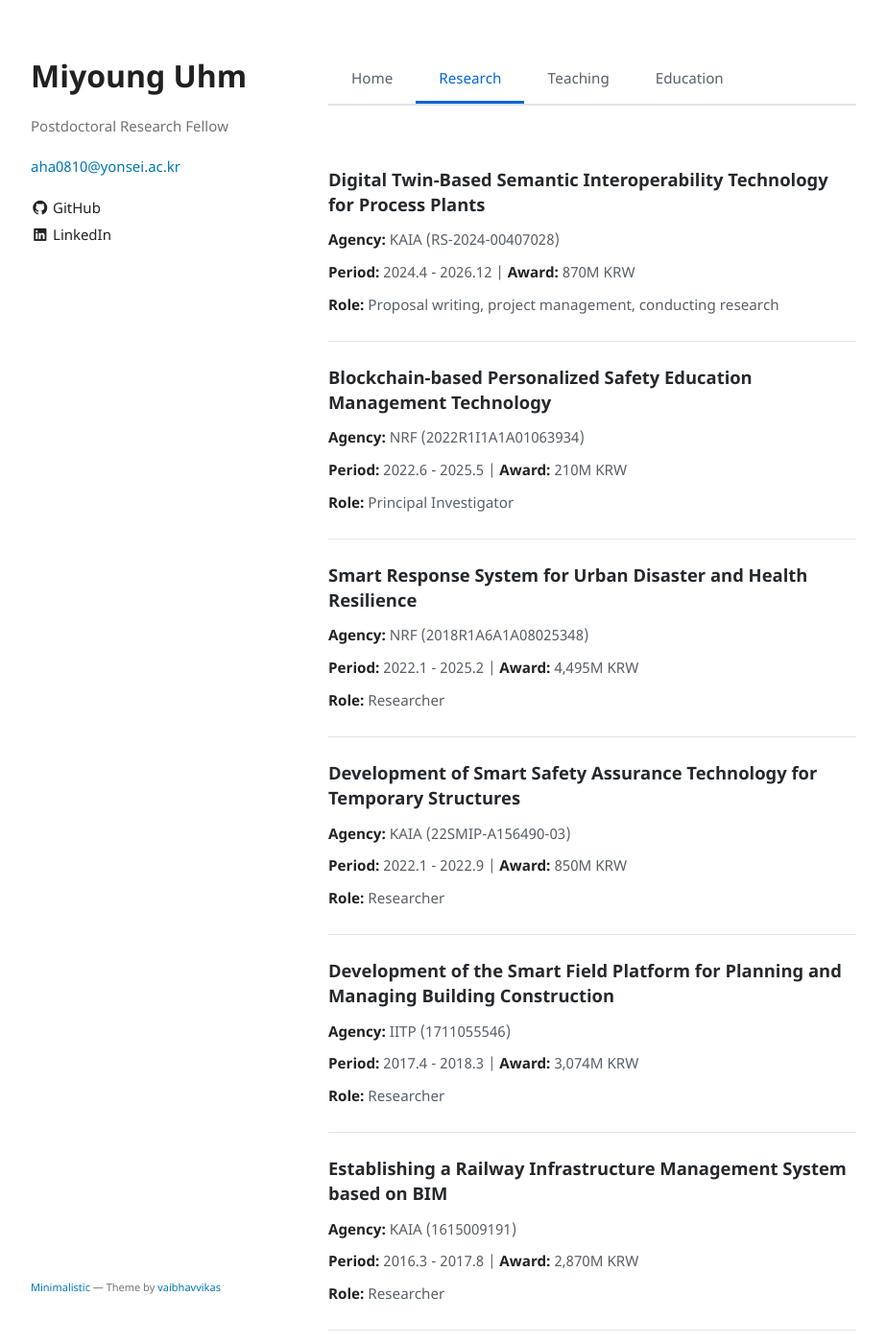
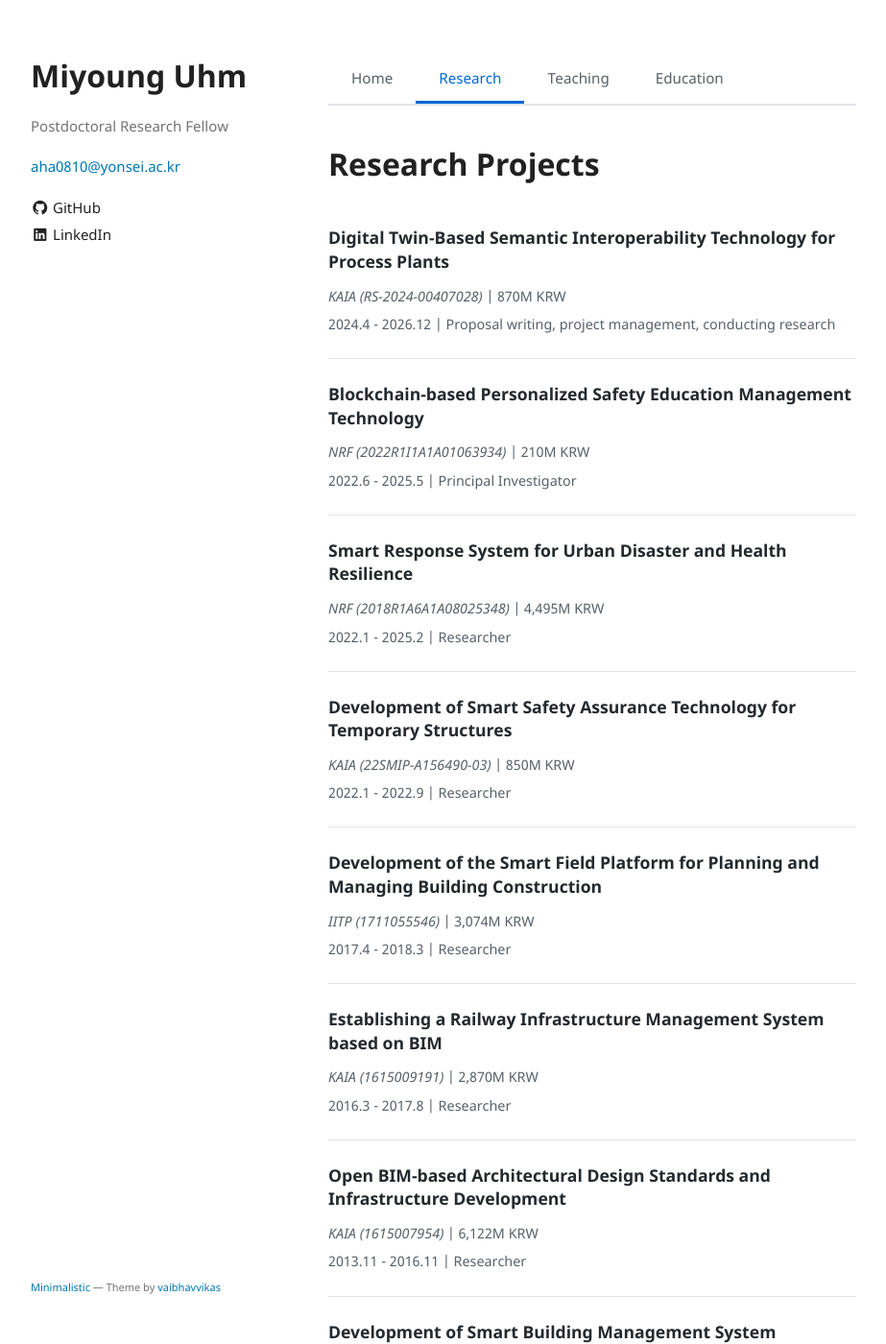
Before and after one commit to aha-251226/home, a Jekyll site: the page built from research.md, in a window 1280 px wide and 1400 px high. Shown: the whole window at 96% size, without its empty margins (178-1101 px from the left). Built offline with Jekyll 4.4.1, drawn with Linux system fonts in a browser that asks for light colours; some of the changed text lies outside the part shown.

Commit message:
Simplify research page formatting

```diff
--- a/research.md
+++ b/research.md
@@ -40,16 +40,16 @@ layout: default
 
 .content-item h3 {
   margin: 0 0 0.75rem 0;
-  font-size: 1.15rem;
+  font-size: 1.1rem;
   font-weight: 600;
   color: #24292e;
   line-height: 1.4;
 }
 
 .content-item p {
-  margin: 0.5rem 0;
-  line-height: 1.7;
-  font-size: 0.95rem;
+  margin: 0.4rem 0;
+  line-height: 1.6;
+  font-size: 0.9rem;
   color: #586069;
 }
 
@@ -65,127 +65,114 @@ layout: default
   <a href="./education.html" class="tab-link">Education</a>
 </div>
 
+# Research Projects
 
 <div class="content-item">
   <h3>Digital Twin-Based Semantic Interoperability Technology for Process Plants</h3>
-  <p><strong>Agency:</strong> KAIA (RS-2024-00407028)</p>
-  <p><strong>Period:</strong> 2024.4 - 2026.12 | <strong>Award:</strong> 870M KRW</p>
-  <p><strong>Role:</strong> Proposal writing, project management, conducting research</p>
+  <p><em>KAIA (RS-2024-00407028)</em> | 870M KRW</p>
+  <p>2024.4 - 2026.12 | Proposal writing, project management, conducting research</p>
 </div>
 
 <div class="content-item">
   <h3>Blockchain-based Personalized Safety Education Management Technology</h3>
-  <p><strong>Agency:</strong> NRF (2022R1I1A1A01063934)</p>
-  <p><strong>Period:</strong> 2022.6 - 2025.5 | <strong>Award:</strong> 210M KRW</p>
-  <p><strong>Role:</strong> Principal Investigator</p>
+  <p><em>NRF (2022R1I1A1A01063934)</em> | 210M KRW</p>
+  <p>2022.6 - 2025.5 | Principal Investigator</p>
 </div>
 
 <div class="content-item">
   <h3>Smart Response System for Urban Disaster and Health Resilience</h3>
-  <p><strong>Agency:</strong> NRF (2018R1A6A1A08025348)</p>
-  <p><strong>Period:</strong> 2022.1 - 2025.2 | <strong>Award:</strong> 4,495M KRW</p>
-  <p><strong>Role:</strong> Researcher</p>
+  <p><em>NRF (2018R1A6A1A08025348)</em> | 4,495M KRW</p>
+  <p>2022.1 - 2025.2 | Researcher</p>
 </div>
 
 <div class="content-item">
   <h3>Development of Smart Safety Assurance Technology for Temporary Structures</h3>
-  <p><strong>Agency:</strong> KAIA (22SMIP-A156490-03)</p>
-  <p><strong>Period:</strong> 2022.1 - 2022.9 | <strong>Award:</strong> 850M KRW</p>
-  <p><strong>Role:</strong> Researcher</p>
+  <p><em>KAIA (22SMIP-A156490-03)</em> | 850M KRW</p>
+  <p>2022.1 - 2022.9 | Researcher</p>
 </div>
 
 <div class="content-item">
   <h3>Development of the Smart Field Platform for Planning and Managing Building Construction</h3>
-  <p><strong>Agency:</strong> IITP (1711055546)</p>
-  <p><strong>Period:</strong> 2017.4 - 2018.3 | <strong>Award:</strong> 3,074M KRW</p>
-  <p><strong>Role:</strong> Researcher</p>
+  <p><em>IITP (1711055546)</em> | 3,074M KRW</p>
+  <p>2017.4 - 2018.3 | Researcher</p>
 </div>
 
 <div class="content-item">
   <h3>Establishing a Railway Infrastructure Management System based on BIM</h3>
-  <p><strong>Agency:</strong> KAIA (1615009191)</p>
-  <p><strong>Period:</strong> 2016.3 - 2017.8 | <strong>Award:</strong> 2,870M KRW</p>
-  <p><strong>Role:</strong> Researcher</p>
+  <p><em>KAIA (1615009191)</em> | 2,870M KRW</p>
+  <p>2016.3 - 2017.8 | Researcher</p>
 </div>
 
 <div class="content-item">
   <h3>Open BIM-based Architectural Design Standards and Infrastructure Development</h3>
-  <p><strong>Agency:</strong> KAIA (1615007954)</p>
-  <p><strong>Period:</strong> 2013.11 - 2016.11 | <strong>Award:</strong> 6,122M KRW</p>
-  <p><strong>Role:</strong> Researcher</p>
+  <p><em>KAIA (1615007954)</em> | 6,122M KRW</p>
+  <p>2013.11 - 2016.11 | Researcher</p>
 </div>
 
 <div class="content-item">
   <h3>Development of Smart Building Management System</h3>
-  <p><strong>Agency:</strong> IITP (1711014040)</p>
-  <p><strong>Period:</strong> 2010.6 - 2015.12 | <strong>Award:</strong> 5,291M KRW</p>
-  <p><strong>Role:</strong> Researcher</p>
+  <p><em>IITP (1711014040)</em> | 5,291M KRW</p>
+  <p>2010.6 - 2015.12 | Researcher</p>
 </div>
 
 # Professional Experience
 
 <div class="content-item">
   <h3>Postdoctoral Researcher</h3>
-  <p><strong>Institution:</strong> Yonsei University, Department of Architecture</p>
-  <p><strong>Period:</strong> 2024.1 - 2025.12 | <strong>Supervisor:</strong> Dr. Ghang Lee</p>
+  <p>Yonsei University, Department of Architecture</p>
+  <p>2024.1 - 2025.12 | Supervisor: Dr. Ghang Lee</p>
 </div>
 
 <div class="content-item">
   <h3>Visiting Scholar</h3>
-  <p><strong>Institution:</strong> Texas A&M University, Department of Construction Science</p>
-  <p><strong>Period:</strong> 2025.1 - 2025.7 | <strong>Supervisor:</strong> Dr. David H. Jeong</p>
+  <p>Texas A&M University, Department of Construction Science</p>
+  <p>2025.1 - 2025.7 | Supervisor: Dr. David H. Jeong</p>
 </div>
 
 <div class="content-item">
   <h3>Research Professor</h3>
-  <p><strong>Institution:</strong> Yonsei University, School of Civil and Environmental Engineering</p>
-  <p><strong>Period:</strong> 2022.2 - 2024.2 | <strong>Supervisor:</strong> Dr. Sangseom Jeong</p>
+  <p>Yonsei University, School of Civil and Environmental Engineering</p>
+  <p>2022.2 - 2024.2 | Supervisor: Dr. Sangseom Jeong</p>
 </div>
 
 <div class="content-item">
   <h3>General Manager, Digital Transformation Department</h3>
-  <p><strong>Company:</strong> HANMI Global</p>
-  <p><strong>Period:</strong> 2021.6 - 2022.11</p>
-  <p>Led startup support programs and digital twin implementation projects</p>
+  <p>HANMI Global</p>
+  <p>2021.6 - 2022.11 | Led startup support programs and digital twin implementation projects</p>
 </div>
 
 <div class="content-item">
   <h3>Founder</h3>
-  <p><strong>Company:</strong> THEHADA (Startup)</p>
-  <p><strong>Period:</strong> 2018.1 - 2020.8</p>
-  <p>Developed wearable safety equipment and interior simulation mobile app</p>
+  <p>THEHADA (Startup)</p>
+  <p>2018.1 - 2020.8 | Developed wearable safety equipment and interior simulation mobile app</p>
 </div>
 
 <div class="content-item">
   <h3>Ph.D. Student Researcher</h3>
-  <p><strong>Institution:</strong> Yonsei University, Smart Space Research Institute</p>
-  <p><strong>Period:</strong> 2012.3 - 2017.8 | <strong>Supervisor:</strong> Dr. Ghang Lee</p>
+  <p>Yonsei University, Smart Space Research Institute</p>
+  <p>2012.3 - 2017.8 | Supervisor: Dr. Ghang Lee</p>
 </div>
 
 <div class="content-item">
   <h3>General Manager</h3>
-  <p><strong>Company:</strong> JUNGLIM, Project Planning & Management</p>
-  <p><strong>Period:</strong> 2009.7 - 2011.8</p>
-  <p>Managed KDI feasibility studies and port authority projects</p>
+  <p>JUNGLIM, Project Planning & Management</p>
+  <p>2009.7 - 2011.8 | Managed KDI feasibility studies and port authority projects</p>
 </div>
 
 <div class="content-item">
   <h3>Senior Manager</h3>
-  <p><strong>Company:</strong> BNP Planning, Construction Business Team</p>
-  <p><strong>Period:</strong> 2008.10 - 2009.7</p>
-  <p>BTL model planning and consulting for public infrastructure</p>
+  <p>BNP Planning, Construction Business Team</p>
+  <p>2008.10 - 2009.7 | BTL model planning and consulting for public infrastructure</p>
 </div>
 
 <div class="content-item">
   <h3>Associate</h3>
-  <p><strong>Company:</strong> GS Caltex, Management Support Division</p>
-  <p><strong>Period:</strong> 2005.10 - 2007.1</p>
-  <p>Construction management for training center development</p>
+  <p>GS Caltex, Management Support Division</p>
+  <p>2005.10 - 2007.1 | Construction management for training center development</p>
 </div>
 
 <div class="content-item">
   <h3>Associate</h3>
-  <p><strong>Company:</strong> HANHO (REITS), Project Planning & Management</p>
-  <p><strong>Period:</strong> 2004.6 - 2005.10</p>
-  <p>Urban development and redevelopment project planning</p>
+  <p>HANHO (REITS), Project Planning & Management</p>
+  <p>2004.6 - 2005.10 | Urban development and redevelopment project planning</p>
 </div>
```
